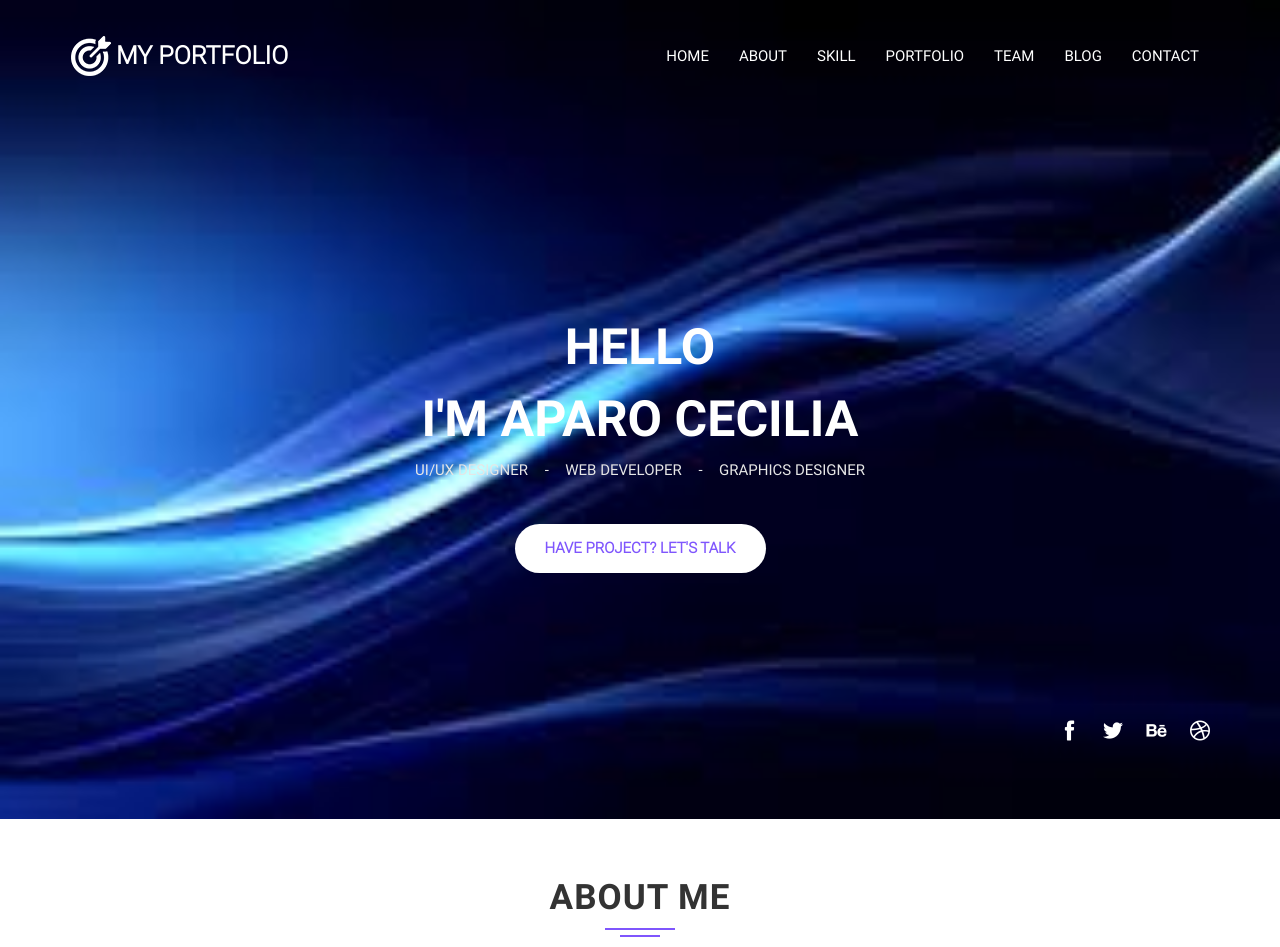
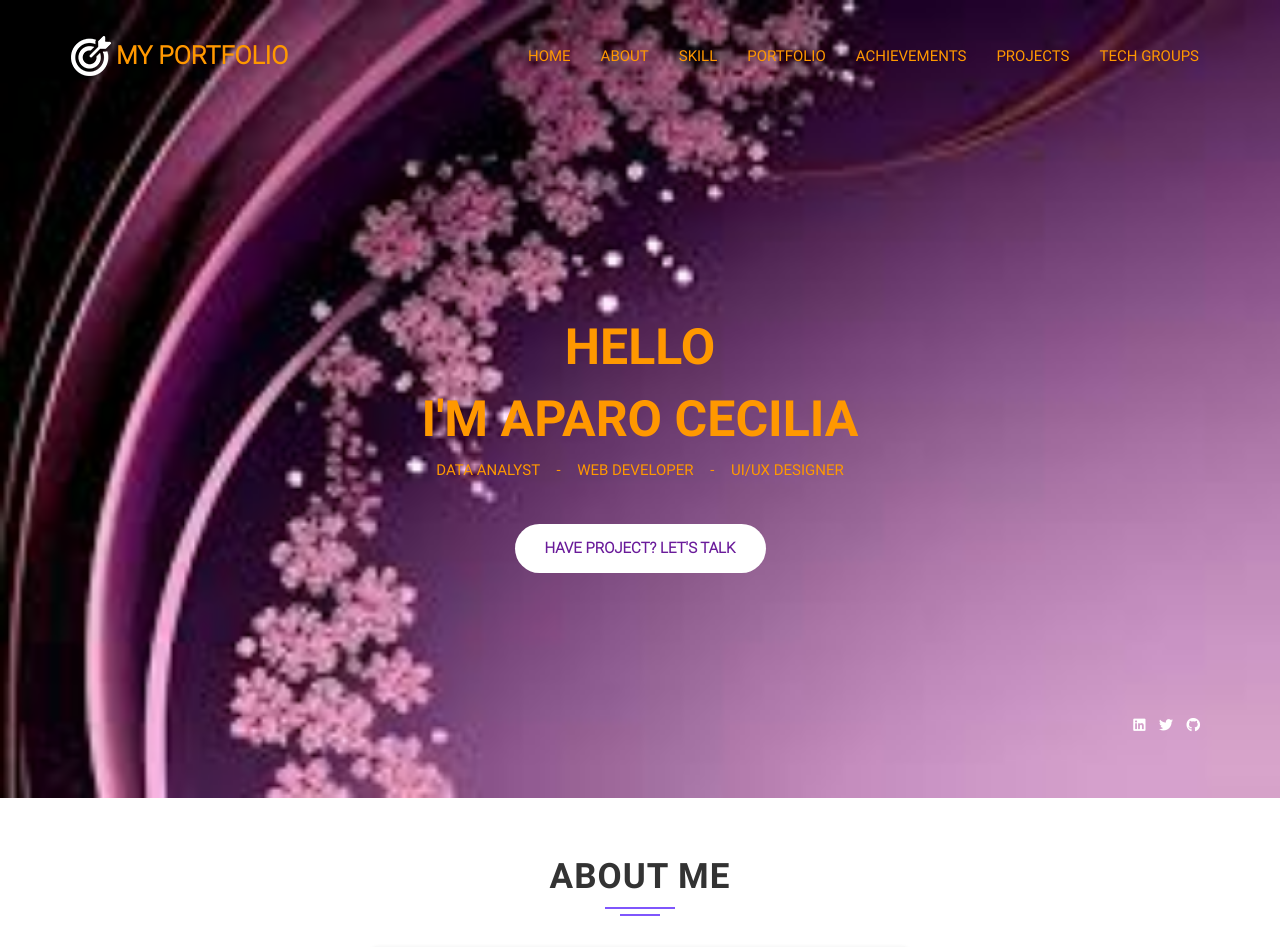
Before and after one commit to APAROCECILIA/portfolio, a Django app: page / in a window 1280 px wide. Shown: the top 947 px of the page. Run offline with Django 5.2, Linux system fonts and the light colour scheme; some libraries are stand-ins or nearby versions; some web fonts are replaced.

Commit message:
enhanced appearance-home

```diff
--- a/main/static/css/styles.css
+++ b/main/static/css/styles.css
@@ -137,20 +137,20 @@ html,body {
 .header__content__block{
   font-size: 50px;
   font-weight: bold;
-  color: #fff;
+  color: #ff9800;
 }
 
 .header__content__title{
   font-size: 50px;
   font-weight: bold;
-  color: #fff;
+  color: #ff9800;
   margin-top: 0;
 }
 
 .header__content__sub-title li{
   display: inline-block;
   font-size: 15px;
-  color: #e6e6e6;
+  color: #ff9800 ;
 }
 
 .header__content__sub-title .padding{
@@ -164,7 +164,7 @@ html,body {
   border-radius: 30px;
   display: inline-block;
   font-size: 15px;
-  color: #7f56fd;
+  color:   #6a1b9a;
   font-family: Roboto-Light;
   font-weight: bold;
   margin-top: 30px;
@@ -172,7 +172,7 @@ html,body {
 
 .navbar .navbar-nav > li > a, .navbar .navbar-brand, .navbar .navbar-nav > li > a:focus{
   background-color: transparent;
-  color: #fff;
+  color: #ff9800;
 }
 
 .nav li a{
@@ -199,9 +199,10 @@ html,body {
   font-size: 25px;
   font-family: Roboto-Light;
   font-weight: bold;
-  background: url("../assets/images/logo.png") no-repeat;
+  background: url("/static/images/logo.png") no-repeat;
   padding-left: 45px;
   background-position: left center;
+  color: #ff9800;
 }
 
 @media (min-width: 768px) {
@@ -221,17 +222,31 @@ html,body {
   z-index: 447;
 }
 
-.social-icon{
+
+
+.social-icon ul {
+  list-style-type: none; /* Removes default list styling */
+  padding: 0; /* Removes default padding */
+  margin: 0; /* Removes default margin */
+}
+
+.social-icon ul li {
+  display: inline-block; /* Ensures the list items are laid out horizontally */
+  margin-right: 10px; /* Adjust the value to control the spacing between icons */
   margin-bottom: 60px;
 }
 
-.social-icon ul li{
-  display: inline-block;
+.social-icon ul li a {
+  color: #fff;
+  text-decoration: none; /* Optional: removes underline */
 }
 
-.social-icon ul li a{
-  color: #fff;
-}
+
+
+
+
+
+
 
 .page-section{
 	margin-top: 100px;
--- a/main/templates/index.html
+++ b/main/templates/index.html
@@ -42,9 +42,9 @@
             <li><a href="#">ABOUT</a></li>
             <li><a href="#">SKILL</a></li>
             <li><a href="#">PORTFOLIO</a></li>
-            <li><a href="#">TEAM</a></li>
-            <li><a href="#">BLOG</a></li>
-            <li><a href="#">CONTACT</a></li>
+            <li><a href="#">ACHIEVEMENTS</a></li>
+            <li><a href="#">PROJECTS</a></li>
+            <li><a href="#">TECH GROUPS</a></li>
           </ul>
         </div>
       </nav>
@@ -52,20 +52,33 @@
         <span class="header__content__block">HELLO</span>
         <h1 class="header__content__title">I'M APARO CECILIA</h1>
         <ul class="header__content__sub-title">
-          <li>UI&#47;UX DESIGNER <span class="padding">&#45;</span></li>
+          <li>DATA ANALYST  <span class ="padding">&#45;</span></li>
           <li>WEB DEVELOPER <span class="padding">&#45;</span></li>
-          <li>GRAPHICS DESIGNER</li>
+          <li>UI&#47;UX DESIGNER </span></li>
         </ul>
         <a class="header__button" href="#">HAVE PROJECT? LET'S TALK</a>
       </div>
-      <div class="social-icon pull-right">
+
+
+      <!-- <div class="social-icon pull-right">
         <ul>
           <li><a href="#"><i class="flaticon-facebook-letter-logo"></i></a></li>
           <li><a href="#"><i class="flaticon-twitter-logo"></i></a></li>
           <li><a href="#"><i class="flaticon-behance-logo"></i></a></li>
           <li><a href="#"><i class="flaticon-dribbble-logo"></i></a></li>
         </ul>
+      </div> -->
+
+
+
+      <div class="social-icon pull-right">
+        <ul>
+          <li><a href="https://www.linkedin.com/in/aparo-cecilia-8710bb254?utm_source=share&utm_campaign=share_via&utm_content=profile&utm_medium=android_app" class="linkedin"><i class="fab fa-linkedin"></i></a></li>
+          <li><a href="https://x.com/CecilHeavens"><i class="fab fa-twitter"></i></a></li>
+          <li><a href="https://github.com/APAROCECILIA" class="github"><i class="fab fa-github"></i></a></li>
+        </ul>
       </div>
+
     </div>
   </header>
 
@@ -312,6 +325,7 @@
     <div class ="container">
       <div class = "page-section">
     <h2 class="page-section__title" style="color: #f9f9f9;">MY ACHIEVEMENTS</h2>
+    <img class="page-section__title-style" src="{% static 'images/title-style-white.png' %}" alt="">
     <div id="myCarousel" class="carousel container slide" data-ride="carousel">
       <ol class="carousel-indicators">
         <li data-target="#myCarousel" data-slide-to="0" class="active"></li>
@@ -434,7 +448,7 @@
                 <div class="team__overlay__content">
                   <div class="team__single-section--backPage">
                     <h4 style="padding-left: 0;" class="team__single-section__name">Website</h4>
-                    <p style="padding-left: 0;" class="team__single-section__title"> A site to help small startups and entreprenuers to advertise their products and also make it easier for funders to find right people who deserve funds for businesss plus narrowing the gap of unemployment</p>
+                    <p style="padding-left: 0;" class="team__single-section__title"> A platform for entreprenuers to advertise their products and make it easier for funders to find right people who deserve funds for businesses plus narrowing the gap of unemployment</p>
 
                     <hr style="border: 0;border-bottom: 1px solid #ECEFF1;display:block;padding-top: 45px;">
 
@@ -548,21 +562,11 @@
     <hr style="border: 0;border-top: 1px solid #525B60;display:block;margin-top: 40px;">
     <div class="container text-center">
       <div class="social-icon">
-        <!-- <ul>
-          <li><a href="#"><i class="flaticon-facebook-letter-logo"></i></a></li>
-          <li><a href="#"><i class="flaticon-twitter-logo"></i></a></li>
-          <li><a href="#"><i class="flaticon-behance-logo"></i></a></li>
-          <li><a href="#"><i class="flaticon-dribbble-logo"></i></a></li>
-        </ul> -->
-
         <ul>
           <li><a href="https://www.linkedin.com/in/aparo-cecilia-8710bb254?utm_source=share&utm_campaign=share_via&utm_content=profile&utm_medium=android_app" class="linkedin"><i class="fab fa-linkedin"></i></a></li>
           <li><a href="https://x.com/CecilHeavens"><i class="fab fa-twitter"></i></a></li>
           <li><a href="https://github.com/APAROCECILIA" class="github"><i class="fab fa-github"></i></a></li>
         </ul>
-
-
-
       </div>
       <p class="footer__paragraph">Copyright &copy; 2024 AparoCecilia , All Rights Reserved.</p>
     </div>
```
Also changed, not shown: main/static/images/galaxy b.jpg.
